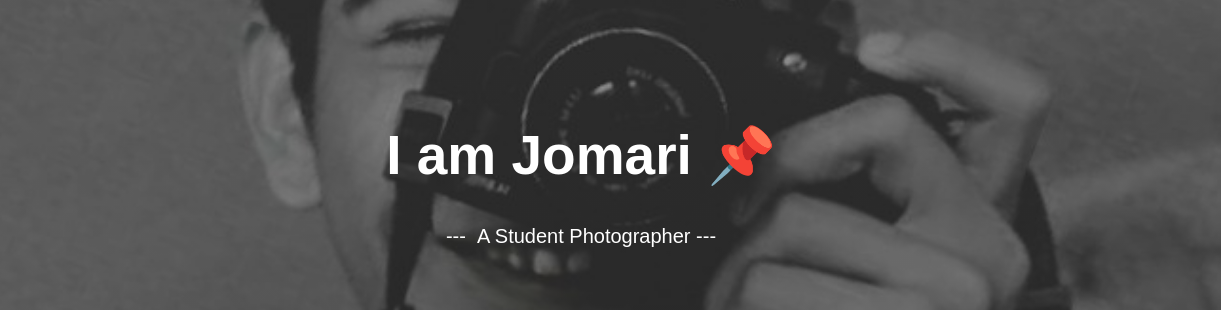
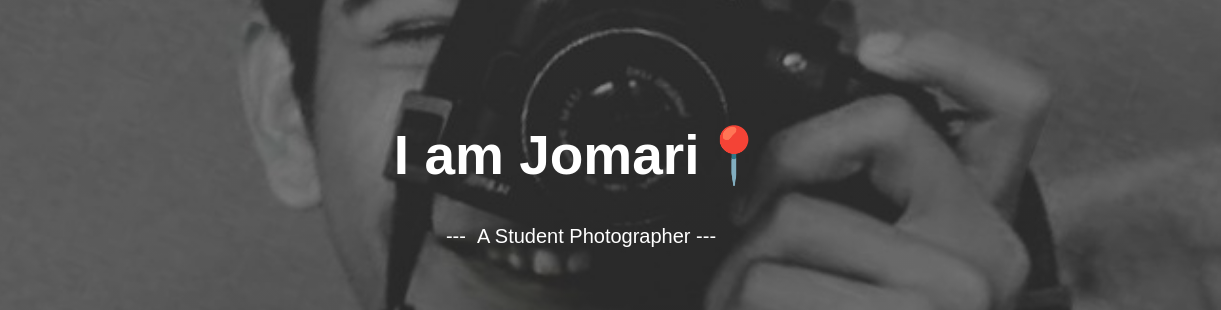
Before and after one commit to jomari00312/blog-site, a plain HTML site: page index.html in a window 1280 px wide. Shown: the part 148-458 px from the top of the page, 59-1280 px from the left. Drawn offline with Linux system fonts and the light colour scheme.

Commit message:
Update index.html

```diff
--- a/index.html
+++ b/index.html
@@ -47,7 +47,7 @@ white-space: nowrap;
 </div>
 <div class="hero-image">
   <div class="hero-text">
-    <h1 style = "font-family:Arial, Helvetica, sans-serif;font-size:55px">  I am Jomari 📌 </h1>
+    <h1 style = "font-family:Arial, Helvetica, sans-serif;font-size:55px">  I am Jomari📍</h1>
     <p class="ito"> --- &nbsp;A Student Photographer&nbsp;---</p>
     <a href="profile.html" class="button"> Profile </a>
   </div>
```
